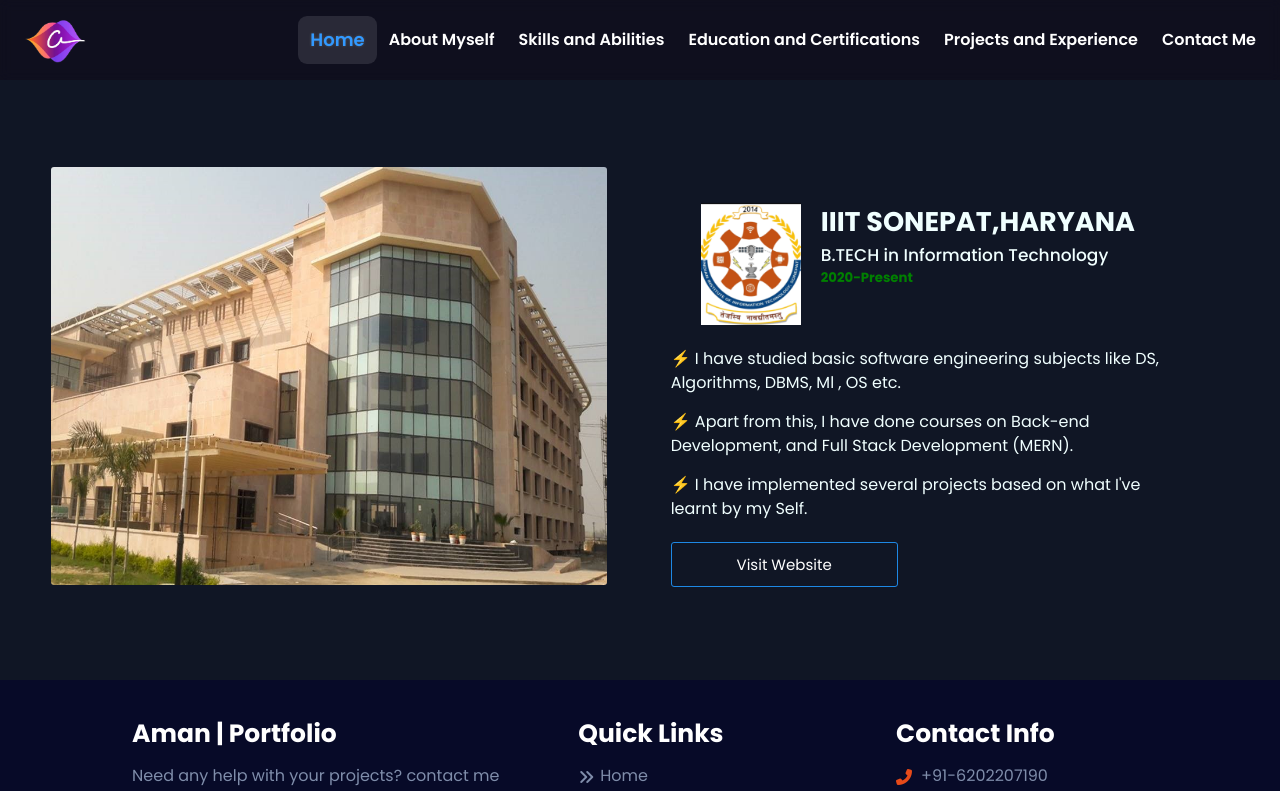
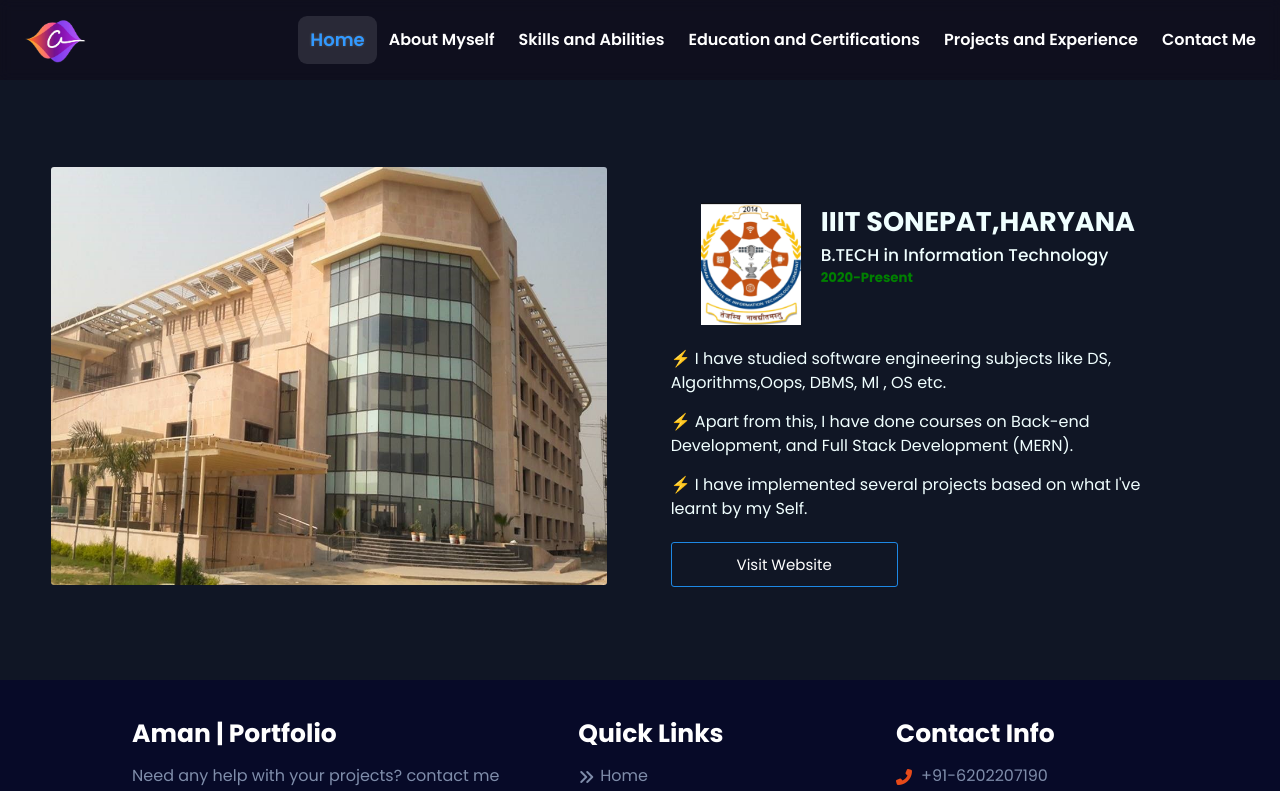
Before and after one commit to amank5788/Aman-portfolio, a React (Create React App) app: page /education_and_certifications in a window 1280 px wide. Shown: the top 791 px of the page. Built offline with nearby package versions, Linux system fonts and the light colour scheme.

Commit message:
Update Education.jsx

```diff
--- a/src/pages/components/Education.jsx
+++ b/src/pages/components/Education.jsx
@@ -14,7 +14,7 @@ function Education() {
         {
           index: 1,
           educ_info:
-            "⚡ I have studied basic software engineering subjects like DS, Algorithms, DBMS, Ml , OS etc.",
+            "⚡ I have studied  software engineering subjects like DS, Algorithms,Oops, DBMS, Ml , OS etc.",
         },
         {
           index: 2,
```
